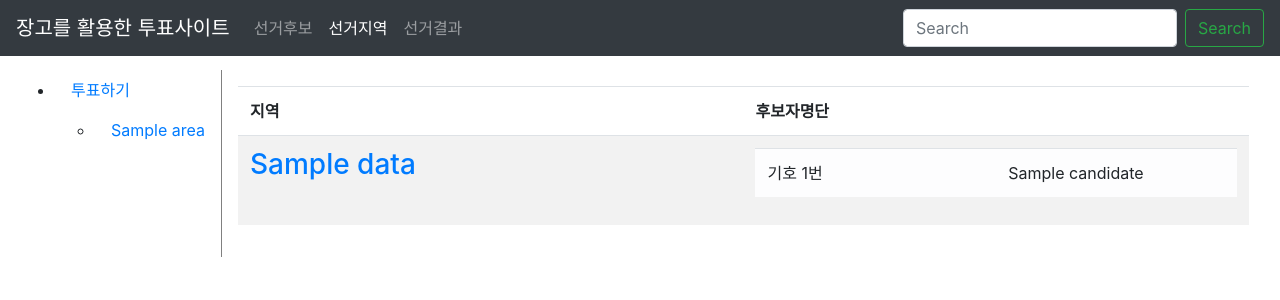
After one commit to GyuhyeokYi/poll-site, a Django app: template elections/templates/elections/area_list.html in a window 1280 px wide. The commit adds this page. Shown: the top 300 px of the page. Run offline with Django 3.2, Linux system fonts and the light colour scheme; the template is opened without the code that fills it: most values are stand-ins (such as "Sample title", 1, 10 or a date in 2020); some libraries are stand-ins or nearby versions.

Commit message:
부트스랩트4.0을 적용하여 페이지 디자인을 변경함.

```diff
--- a/elections/static/css/poll.css
+++ b/elections/static/css/poll.css
@@ -27,15 +27,15 @@ nav.nav-sidebar {
     /*padding: 1em;*/
 }
 
-.navbar-default {
+/*.navbar-default {
     background-color: lightgray;
-}
+}*/
 .container-fluid.page {
-    margin-top: 20px;
+    margin-top: 70px;
 }
 
 article {
-    margin-left: 170px;
+    margin-left: 200px;
     border-left: 1px solid gray;
     padding: 1em;
     overflow: hidden;
--- /dev/null
+++ b/elections/templates/elections/area_list.html
@@ -0,0 +1,42 @@
+{% extends 'elections/base.html' %}
+{% block title %}
+선거구
+{% endblock %}
+{% block content %}
+<script>
+    // $('#PAGE1').removeClass('active')
+    // $('#PAGE2').addClass('active')
+    document.getElementById('PAGE1').classList.remove('active')
+    document.getElementById('PAGE2').classList.add('active')
+    document.getElementById('PAGE3').classList.remove('active')
+</script>
+{% if lists %}
+<table class="table table-striped">
+    <thead>
+    <tr>
+        <td><B>지역</B></td>
+        <td><B>후보자명단</B></td>
+    </tr>
+    </thead>
+    <tbody>
+    {% for data in lists %}
+    <tr>
+        <td><a href="{% url 'areas' area=data.area_name %}"><h3>{{ data.area_name }}</h3></a></td>
+        <td>
+            <table class="table">
+            {% for candiate in data.candidates %}
+            <tr class="table-light">
+                <td>기호 {{ candiate.party_number }}번</td>
+                <td>{{ candiate.name }}</td>
+            </tr>
+            {% endfor %}
+            </table>
+        </td>
+    </tr>
+    {% endfor %}
+    </tbody>
+</table>
+{% else %}
+출마지역이 없습니다.
+{% endif %}
+{% endblock %}
--- a/elections/templates/elections/base.html
+++ b/elections/templates/elections/base.html
@@ -6,36 +6,68 @@
     <link rel ="shortcut icon" type = "image/x-icon" href="{% static 'images/favicon.ico' %}" />
     <meta charset="utf-8">
     <meta name="viewport" content="width=device-width, initial-scale=1">
+    <!-- <link rel="stylesheet" href="https://maxcdn.bootstrapcdn.com/bootstrap/3.3.7/css/bootstrap.min.css"> -->
+    <!-- <link rel="stylesheet" href="https://maxcdn.bootstrapcdn.com/bootstrap/3.3.7/css/bootstrap-theme.min.css"> -->
     <link rel="stylesheet" href="https://maxcdn.bootstrapcdn.com/bootstrap/4.0.0/css/bootstrap.min.css">
     <script src="https://ajax.googleapis.com/ajax/libs/jquery/3.3.1/jquery.min.js"></script>
     <script src="https://maxcdn.bootstrapcdn.com/bootstrap/4.0.0/js/bootstrap.min.js"></script>
+
     <link rel="stylesheet" href="{% static 'css/poll.css' %}">
 </head>
 <body>
-<nav class="navbar navbar-default">
-  <div class="container-fluid">
-    <div class="navbar-header">
-      <a class="navbar-brand" href="{% url 'home' %}">장고를 활용한 투표사이트</a>
-      <a class="navbar-brand" href="{% url 'home' %}">도움말</a>
+    <header>
+        <!--
+        <nav class="navbar navbar-default bg-success">
+            <div class="navbar-header container-fluid">
+                <a class="navbar-brand nav-link text-white " href="{% url 'home' %}">장고를 활용한 투표사이트</a>
+                <a class="navbar-brand nav-link text-white " href="{% url 'home' %}">도움말</a>
             </div>
         </nav>
+        -->
+        <nav class="navbar navbar-expand-md navbar-dark fixed-top bg-dark">
+            <div class="collapse navbar-collapse" id="navbarCollapse">
+                <ul class="navbar-nav mr-auto">
+                    <li class="nav-item">
+                        <a class="navbar-brand" href="#">장고를 활용한 투표사이트<span class="sr-only">(current)</span></a>
+                    </li>
+                    <li id='PAGE1' class="nav-item active">
+                        <a class="nav-link" href="{% url 'home' %}">선거후보</a>
+                    </li>
+                    <li id='PAGE2' class="nav-item">
+                        <a class="nav-link" href="{% url 'area_list' %}">선거지역</a>
+                    </li>
+                    <li id='PAGE3' class="nav-item">
+                        <a class="nav-link" href="{% url 'poll_list' %}">선거결과</a>
+                    </li>
+                </ul>
+                <form class="form-inline mt-2 mt-md-0">
+                    <input class="form-control mr-sm-2" type="text" placeholder="Search" aria-label="Search">
+                    <button class="btn btn-outline-success my-2 my-sm-0" type="submit">Search</button>
+                </form>
+            </div>
+        </nav>
+    </header>
     <div class="container-fluid page">
+
         <nav class="nav-sidebar">
             <ul>
-            <li><a href="#" title="">출마지역</a></li>
+                <li class="nav-item"><a class="nav-link" href="#" title="">투표하기</a></li>
                 <ul>
                     {% for area in areas %}
-                <li><a href="/areas/{{ area.name }}/">{{ area.name }}</a></li>
+                    <li class="nav-item"><a class="nav-link" href="/areas/{{ area.name }}/">{{ area.name }}</a></li>
                     {% endfor %}
                 </ul>
-            <li><a href="#" title="">투표결과</a></li>
+                <!--
+                <li class="nav-item"><a class="nav-link" href="#" title="">투표결과</a></li>
                 <ul>
                     {% for area in areas %}
-                <li><a href="/areas/{{ area.name }}/results">{{ area.name }}</a></li>
+                    <li class="nav-item"><a class="nav-link" href="/areas/{{ area.name }}/results">{{ area.name }}</a></li>
                     {% endfor %}
                 </ul>
+                -->
             </ul>
         </nav>
+
         <article>
         {% block content %}
         {% endblock %}
--- a/elections/urls.py
+++ b/elections/urls.py
@@ -4,8 +4,10 @@ from . import views
 
 urlpatterns = [
     url(r'^$', views.index, name='home'),
-   	url(r'^areas/(?P<area>[가-힣]+)/$', views.areas),
+   	url(r'^areas/(?P<area>[가-힣]+)/$', views.areas, name='areas'),
    	url(r'^areas/(?P<area>[가-힣]+)/results$', views.results, name='results'),
    	url(r'^polls/(?P<poll_id>\d+)/$', views.polls, name='polls'),
    	url(r'^candidates/(?P<name>.+)/$', views.candidates, name='candidates'),
+   	url(r'^areas/$', views.area_list, name='area_list'),
+   	url(r'^polls/$', views.poll_list, name='poll_list')
 ]
--- a/testProject/settings.py
+++ b/testProject/settings.py
@@ -55,7 +55,7 @@ ROOT_URLCONF = 'testProject.urls'
 TEMPLATES = [
     {
         'BACKEND': 'django.template.backends.django.DjangoTemplates',
-        'DIRS': [],
+        'DIRS': ['templates'],
         'APP_DIRS': True,
         'OPTIONS': {
             'context_processors': [
```
Also changed, not shown: elections/templates/elections/poll_list.html (added, +41 -0 lines), elections/views.py (+55 -6 lines), templates/404.html (added, +16 -0 lines). Lines whose indentation alone changed are shown as unchanged.
